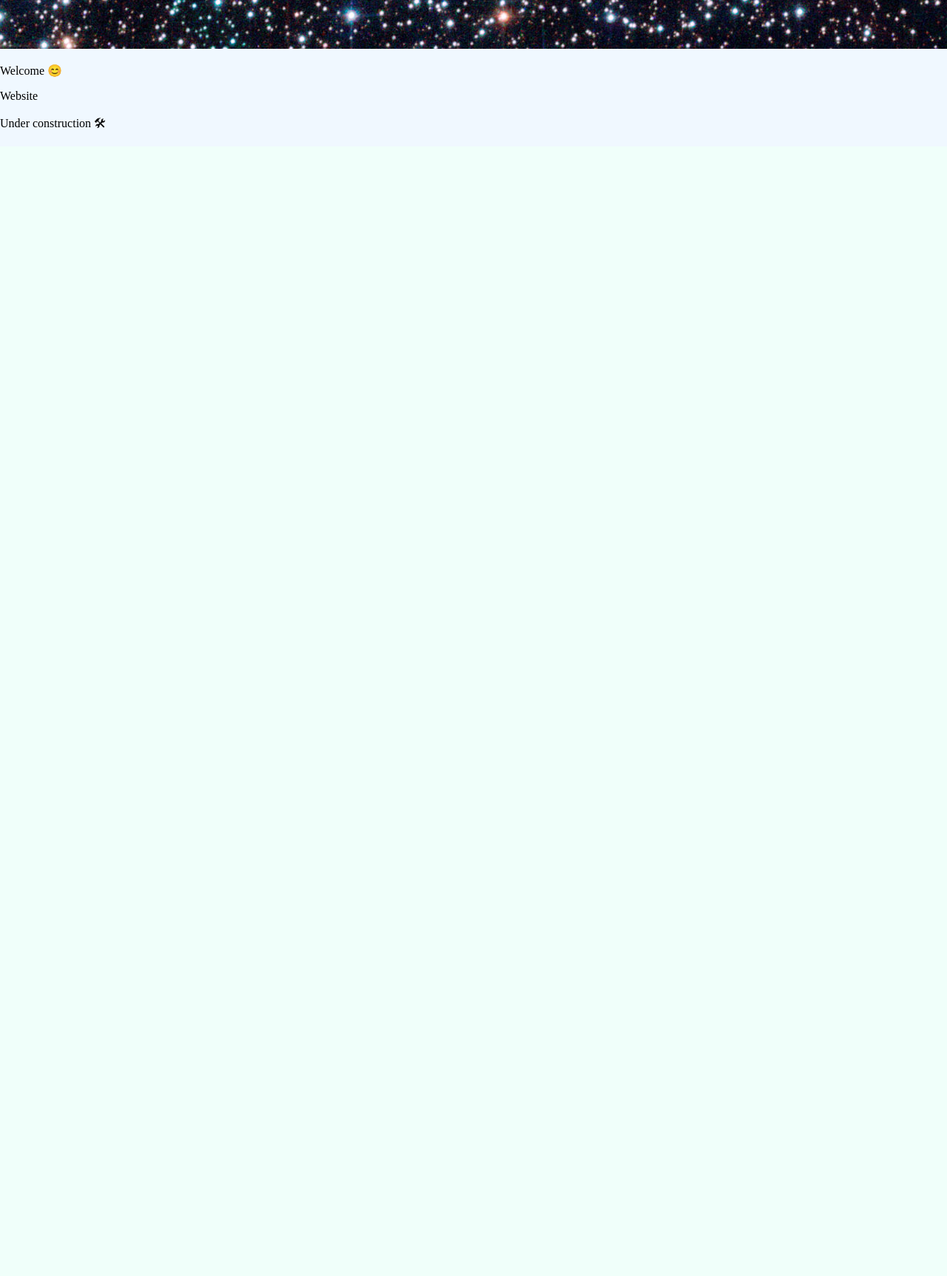
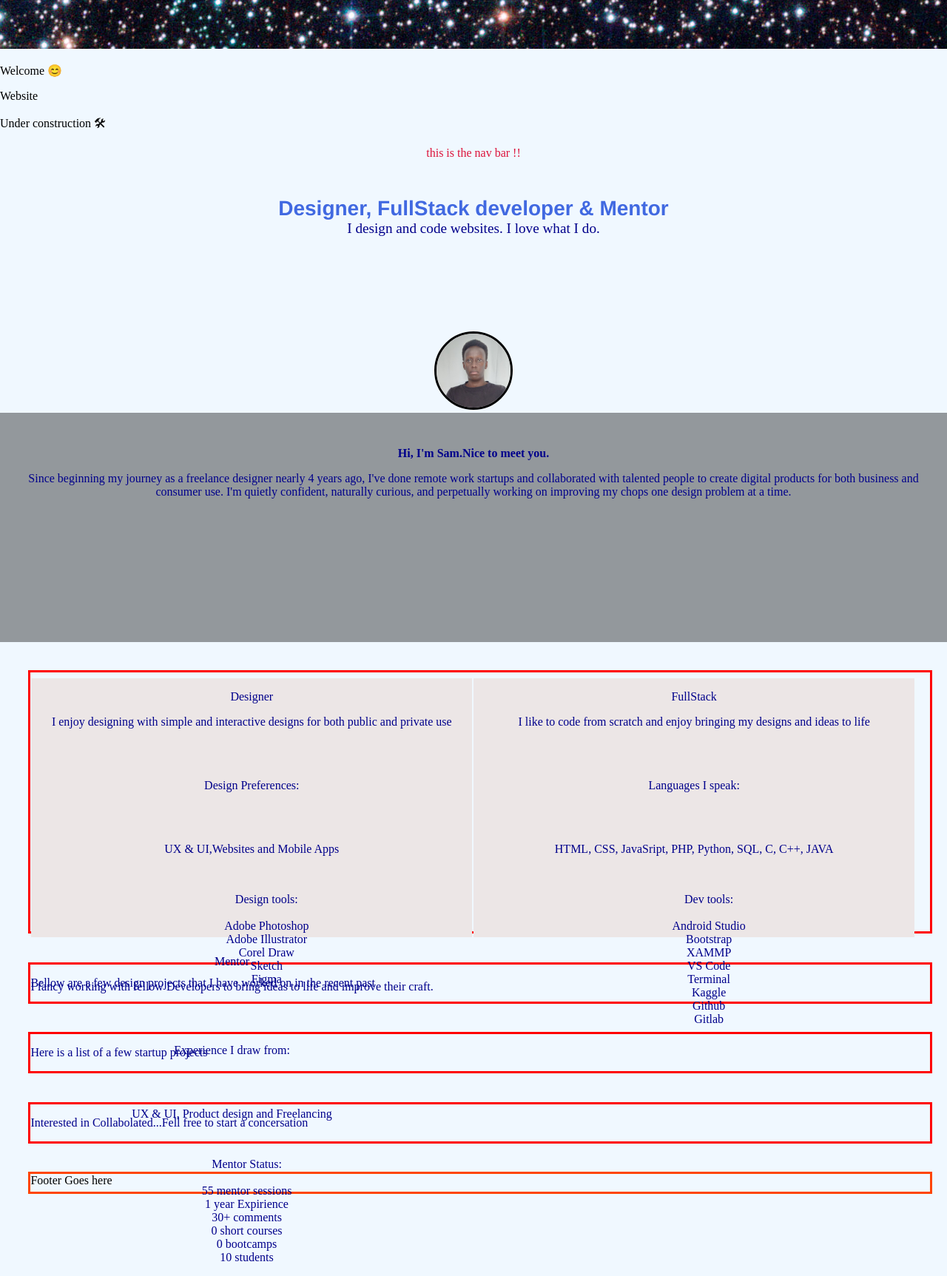
Before and after one commit to aldemas-py/portfolio, a PHP site: page /ndex.html in a window 1280 px wide; the page is wider, and only the part inside the window is pictured. Shown: the part 1534-3259 px from the top of that part at 74% size. Before the commit the page ends 1707 px from the top of that part, so only its background shows below. Run offline with PHP 8.4, Linux system fonts and the light colour scheme.

Commit message:
full page re-edits

```diff
--- a/css/style.css
+++ b/css/style.css
@@ -107,15 +107,26 @@ img{
     left: 0;
     z-index: 1; */
 }
-.designer, .fullStack, .mentor{
+.sec4{
+    height: 350px;}
+.sec4files{
+    width: inherit;
+    position: absolute;
+    top: 55%;
+    margin-left: .5%;
+    z-index: 1;
+
+}
+.designer, .fullStack{
     background: rgb(236, 230, 230);
     display: inline-block;
     text-align: center;
-    margin: 0px;
+    margin: 1px;
     padding: 0px;
     margin-top: 8px;
-    height: 600px;
-    width:30%;
+    margin-bottom: 8px;
+    height: 100%;
+    width:49%;
 
 }
 ol li{
--- a/ndex.html
+++ b/ndex.html
@@ -21,3 +21,105 @@
     <script src='js/ext.js'></script>
 </body>
 </html>
+
+<!DOCTYPE html>
+<html lang="en">
+<head>
+    <meta charset="UTF-8">
+    <meta http-equiv="X-UA-Compatible" content="IE=edge">
+    <meta name="viewport" content="width=900px, initial-scale=1.0">
+    <link rel="stylesheet" href="css/style.css">
+    <title>Njenga Sam</title>
+</head>
+<body>
+    <div id="body">
+        <div id="top"> this is the nav bar !!</div>
+        <div id="content">
+            <div class="sec1">Designer, FullStack developer & Mentor </div>
+            <div class="sec2">I design and code websites. I love what I do.</div>
+            <div class="me">
+                <img class="myImg" src="images/me.jpg" alt="My image">
+            </div>
+            <div class="sec3">
+                <p id="hhh">Hi, I'm Sam.Nice to meet you.
+                    </p> Since beginning my journey as a freelance designer nearly 4 years ago, I've done remote work startups and collaborated with talented people to create digital products for both business and consumer use. I'm quietly confident, naturally curious, and perpetually working on improving my chops one design problem at a time.
+                    </p>
+            </div>
+            <div class="sec4">
+                <div class="designer">
+                    <p>Designer</p>
+                    <p>I enjoy designing with simple and interactive designs for both public and private use</p>
+                    <br><br>
+                    <p>Design Preferences:</p>
+                    <br><br>
+                    <p>UX & UI,Websites and Mobile Apps</p>
+                    <br>
+                    <ol>
+                        <li>Design tools:</li><br>
+                        <li>Adobe Photoshop</li>
+                        <li>Adobe Illustrator</li>
+                        <li>Corel Draw</li>
+                        <li>Sketch</li>
+                        <li>Figma</li>
+                    </ol>
+                </div>
+                <div class="fullStack">
+                    <p>FullStack</p>
+                    <p>I  like to code from scratch and enjoy bringing my designs and ideas to life</p>
+                    <br><br>
+                    <p>Languages I speak:</p>
+                    <br><br>
+                    <p>HTML, CSS, JavaSript, PHP, Python, SQL, C, C++, JAVA</p><br>
+                    <ol>
+                        <li>Dev tools:</li><br>
+                        <li>Android Studio</li>
+                        <li>Bootstrap</li>
+                        <li>XAMMP</li>
+                        <li>VS Code</li>
+                        <li>Terminal</li>
+                        <li>Kaggle</li>
+                        <li>Github </li>
+                        <li>Gitlab</li>
+                    </ol>
+                </div>
+                <div class="mentor">
+                    <p>Mentor</p>
+                    <p>I fancy working with fellow Developers to bring ideas to life and improve their craft.</p>
+                    <br><br>
+                    <p>Experience I draw from:</p>
+                    <br><br>
+                    <p>UX & UI, Product design and Freelancing</p>
+                    <br>
+                    <ol>
+                        <li>Mentor Status:</li><br>
+                        <li>55 mentor sessions</li>
+                        <li>1 year Expirience</li>
+                        <li>30+ comments</li>
+                        <li>0 short courses</li>
+                        <li>0 bootcamps</li>
+                        <li>10 students</li>
+                    </ol>
+                </div>
+            </div>
+            <div class="sec5">
+                <div class="recentWorks">
+                    <p>Bellow are a few design projects that I have worked on in the recent past</p>
+                </div>
+            </div>
+            <div class="sec6">
+                <div class="projects">
+                    <p>Here is a list of a few startup projects</p>
+                </div>
+            </div>
+            <div class="contact">
+                <p>Interested in Collabolated...</p>
+                <p>Fell free to start a concersation</p>
+            </div>
+        </div>
+        <div id="footer">Footer Goes here</div>
+
+    </div>
+    <script src="js/jquery.js"></script>
+    <script src='js/ext.js'></script>
+</body>
+</html>
```
Also changed, not shown: index.html (+20 -36 lines), js/ext.js (+7 -41 lines).
